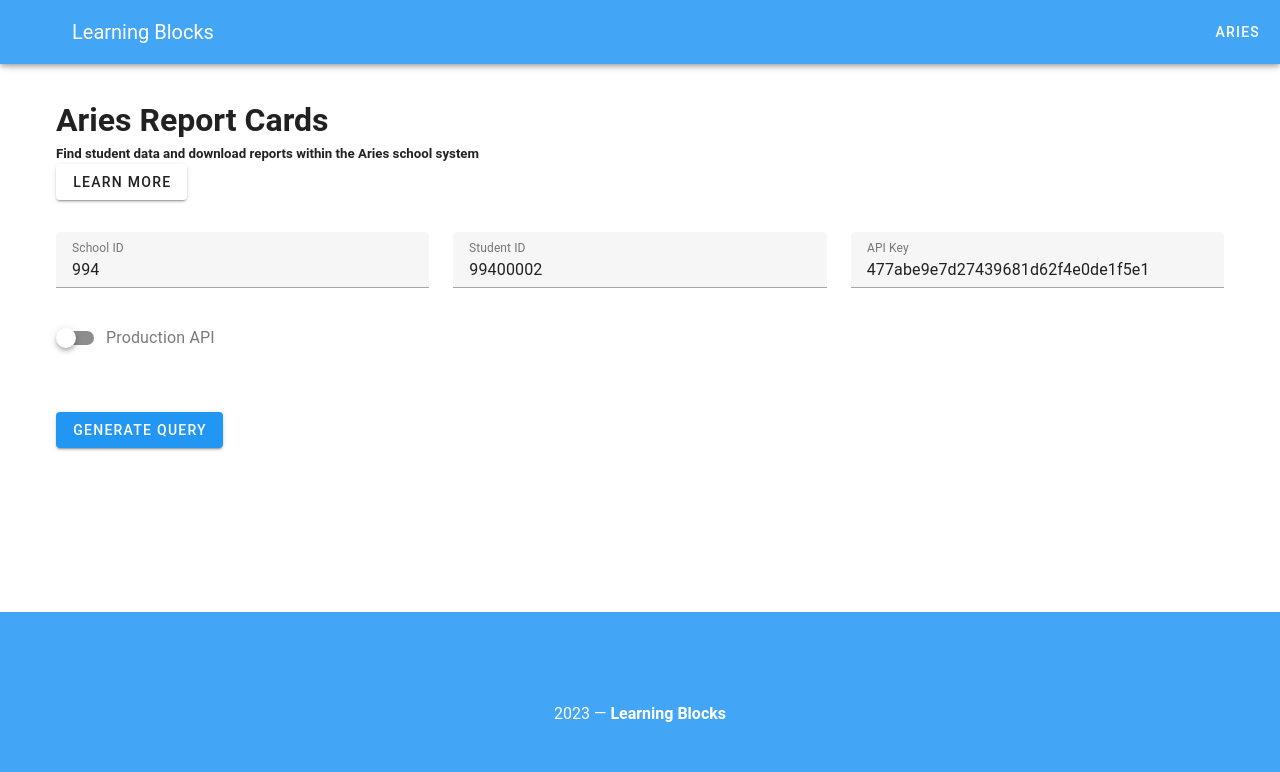
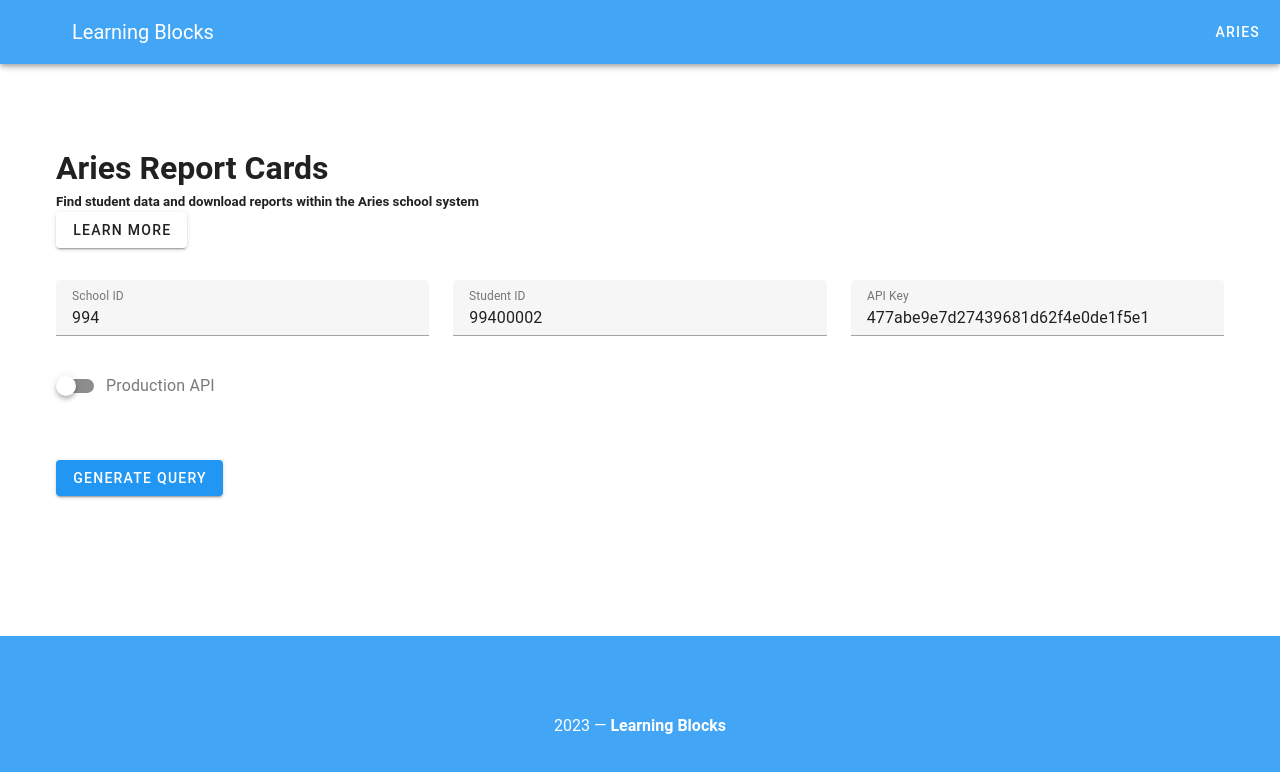
Before and after one commit to code4sac/learning-blocks, a Vue app in the folder frontend/: page / in a window 1280 px wide. Shown: the top 772 px of the page. Built offline with nearby package versions, Linux system fonts and the light colour scheme.

Commit message:
Update LearningBlocksToolbar.vue

```diff
--- a/frontend/src/components/LearningBlocksToolbar.vue
+++ b/frontend/src/components/LearningBlocksToolbar.vue
@@ -1,4 +1,11 @@
 <template>
+
+
+  const { createApp } = Vue
+  const { createVuetify } = Vuetify
+  const vuetify = createVuetify()
+
+
   <v-app-bar :elevation="4" class="bg-blue-lighten-1">
     <template v-slot:prepend>
       <v-app-bar-nav-icon></v-app-bar-nav-icon>
@@ -9,6 +16,14 @@
     <v-spacer></v-spacer>
     <v-btn>Aries</v-btn>
   </v-app-bar>
+  const app = createApp({
+  template: '#app-template',
+  data: () => ({
+    selection: [],
+    items: ['Foo', 'Bar', 'Fizz', 'Buzz'],
+  }),
+  }).use(vuetify).mount('#app')
+
 </template>
 
 <script>
```
